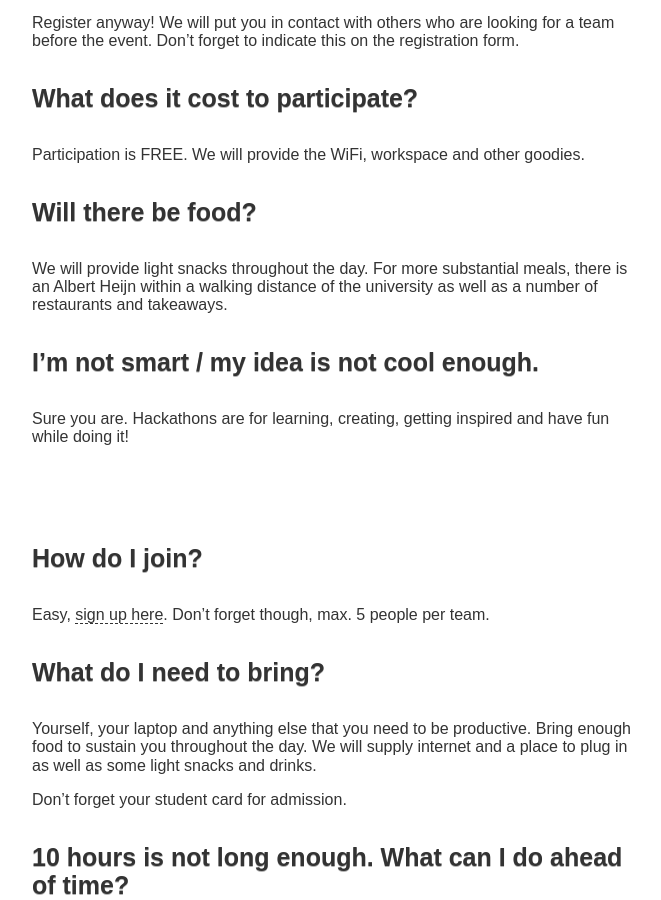
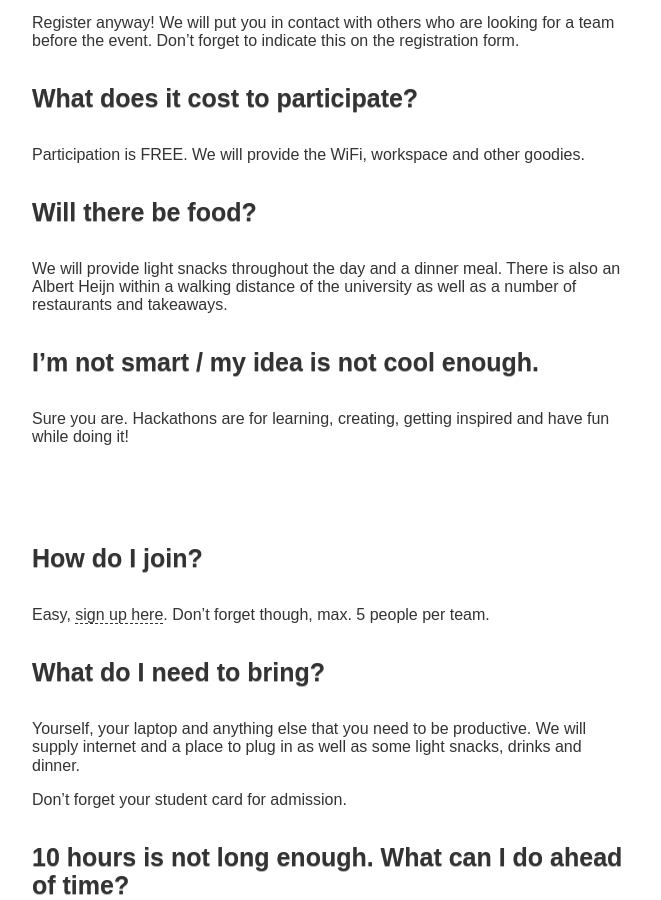
Before and after one commit to InHack2018/inhack2018.github.io, a Jekyll site: the page built from index.html, in a window 1280 px wide and 900 px high, scrolled down 2873 px. Shown: the whole window, without its empty margins (308-969 px from the left). Built offline with Jekyll 4.4.1, drawn with Linux system fonts in a browser that asks for light colours; nearby versions of some CDN libraries; some of the changed text lies outside the part shown.

Commit message:
Update 0000-03-01-detailed-info.md

```diff
--- a/_posts/0000-03-01-detailed-info.md
+++ b/_posts/0000-03-01-detailed-info.md
@@ -43,7 +43,7 @@ Participation is FREE. We will provide the WiFi, workspace and other goodies.
 
 #### Will there be food?
 
-We will provide light snacks throughout the day. For more substantial meals, there is an Albert Heijn within a walking distance of the university as well as a number of restaurants and takeaways.
+We will provide light snacks throughout the day and a dinner meal. There is also an Albert Heijn within a walking distance of the university as well as a number of restaurants and takeaways.
 
 #### I'm not smart / my idea is not cool enough.
 
@@ -62,7 +62,7 @@ Easy, [sign up here](https://goo.gl/forms/67DeV5SXL0Pl24403). Don't forget thoug
 
 #### What do I need to bring?
 
-Yourself, your laptop and anything else that you need to be productive. Bring enough food to sustain you throughout the day. We will supply internet and a place to plug in as well as some light snacks and drinks.
+Yourself, your laptop and anything else that you need to be productive. We will supply internet and a place to plug in as well as some light snacks, drinks and dinner.
 
 Don't forget your student card for admission.
 
@@ -84,10 +84,10 @@ Anything you write, build or create belongs to you!
 
 #### Are there any prizes?
 
-Yes! Although prizes are not the driver behind hacking there will be some cool surprises for the winning team.
+Yes! Although prizes are not the driver behind hacking there will be some cool surprises from Genuino and Raspberry Pi for the winning team.
 
 #### I still have more questions.
 
-E-mail us at inhack2018@gmail.com
+We'd love to hear from you! E-mail us at inhack2018@gmail.com
 
 </section>
```
